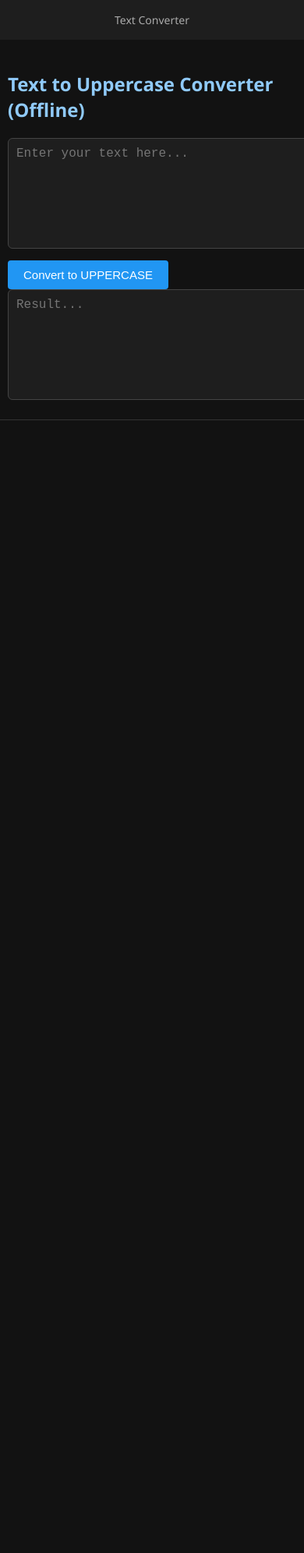
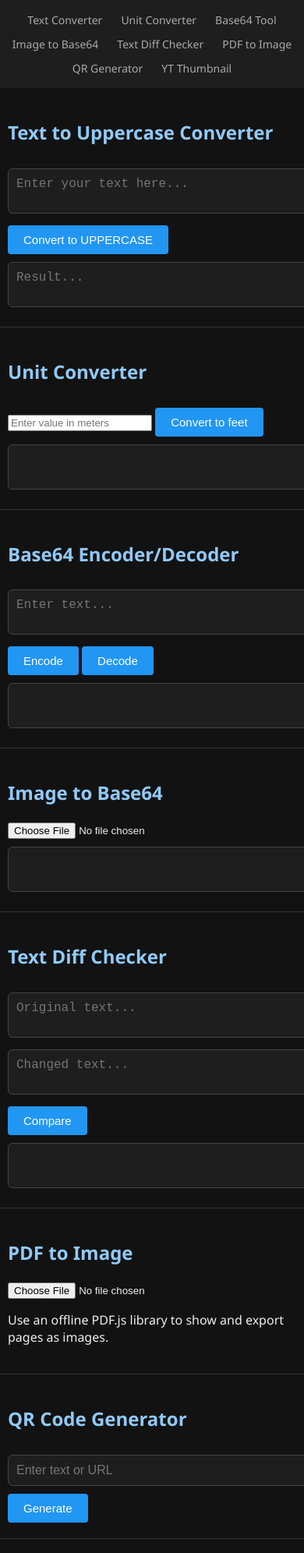
Before and after one commit to Crazyexpectations/freetoolsbox, a plain HTML site: page index.html in a window 390 px wide. Shown: the top 1992 px of the page at 78% size. Before the commit the page ends 844 px from the top, so only its background shows below. Drawn offline with Linux system fonts and the light colour scheme.

Commit message:
Update index.html

```diff
--- a/index.html
+++ b/index.html
@@ -20,7 +20,8 @@
     }
     nav {
       display: flex;
-      justify-content: space-around;
+      flex-wrap: wrap;
+      justify-content: center;
       padding: 10px 0;
       font-size: 14px;
     }
@@ -44,9 +45,8 @@
       max-width: 900px;
       margin: auto;
     }
-    textarea {
+    textarea, input[type="text"], input[type="url"] {
       width: 100%;
-      height: 120px;
       background: #1e1e1e;
       border: 1px solid #444;
       color: #eee;
@@ -54,6 +54,7 @@
       font-size: 16px;
       resize: vertical;
       border-radius: 6px;
+      margin-top: 10px;
     }
     button {
       margin-top: 10px;
@@ -68,11 +69,12 @@
     button:hover {
       background-color: #1976d2;
     }
+    img.preview {
+      margin-top: 10px;
+      max-width: 100%;
+      border-radius: 6px;
+    }
     @media screen and (max-width: 768px) {
-      nav {
-        flex-wrap: wrap;
-        justify-content: center;
-      }
       section {
         padding: 20px 10px;
       }
@@ -83,19 +85,73 @@
   <header>
     <nav>
       <a href="#textTool">Text Converter</a>
-      <!-- Add links for more offline tools -->
+      <a href="#unitConverter">Unit Converter</a>
+      <a href="#base64Tool">Base64 Tool</a>
+      <a href="#imageBase64">Image to Base64</a>
+      <a href="#textDiff">Text Diff Checker</a>
+      <a href="#pdfToImg">PDF to Image</a>
+      <a href="#qrGenerator">QR Generator</a>
+      <a href="#ytThumb">YT Thumbnail</a>
     </nav>
   </header>
 
   <div class="toolbox">
     <section id="textTool">
-      <h2>Text to Uppercase Converter (Offline)</h2>
+      <h2>Text to Uppercase Converter</h2>
       <textarea id="textInput" placeholder="Enter your text here..."></textarea>
       <button onclick="convertText()">Convert to UPPERCASE</button>
       <textarea id="textOutput" placeholder="Result..." readonly></textarea>
     </section>
 
-    <!-- Add more offline sections/tools below -->
+    <section id="unitConverter">
+      <h2>Unit Converter</h2>
+      <input type="number" id="unitInput" placeholder="Enter value in meters">
+      <button onclick="convertUnits()">Convert to feet</button>
+      <textarea id="unitOutput" readonly></textarea>
+    </section>
+
+    <section id="base64Tool">
+      <h2>Base64 Encoder/Decoder</h2>
+      <textarea id="b64input" placeholder="Enter text..."></textarea>
+      <button onclick="encodeB64()">Encode</button>
+      <button onclick="decodeB64()">Decode</button>
+      <textarea id="b64output" readonly></textarea>
+    </section>
+
+    <section id="imageBase64">
+      <h2>Image to Base64</h2>
+      <input type="file" accept="image/*" onchange="convertImageToBase64(event)">
+      <textarea id="imgB64Output" readonly></textarea>
+    </section>
+
+    <section id="textDiff">
+      <h2>Text Diff Checker</h2>
+      <textarea id="diff1" placeholder="Original text..."></textarea>
+      <textarea id="diff2" placeholder="Changed text..."></textarea>
+      <button onclick="checkDiff()">Compare</button>
+      <textarea id="diffOutput" readonly></textarea>
+    </section>
+
+    <section id="pdfToImg">
+      <h2>PDF to Image</h2>
+      <input type="file" id="pdfInput" accept="application/pdf">
+      <p>Use an offline PDF.js library to show and export pages as images.</p>
+    </section>
+
+    <section id="qrGenerator">
+      <h2>QR Code Generator</h2>
+      <input type="text" id="qrText" placeholder="Enter text or URL">
+      <button onclick="generateQR()">Generate</button>
+      <div id="qrOutput"></div>
+    </section>
+
+    <section id="ytThumb">
+      <h2>YouTube Thumbnail Downloader</h2>
+      <input type="text" id="ytUrl" placeholder="Enter YouTube video URL">
+      <button onclick="getYTThumbnail()">Get Thumbnail</button>
+      <img id="ytThumbPreview" class="preview" src="" alt="">
+      <a id="downloadThumb" download style="display:none; color:lightblue;">Download Thumbnail</a>
+    </section>
   </div>
 
   <script>
@@ -104,16 +160,66 @@
       document.getElementById("textOutput").value = input.toUpperCase();
     }
 
-    // Smooth scroll
+    function convertUnits() {
+      const val = parseFloat(document.getElementById("unitInput").value);
+      document.getElementById("unitOutput").value = `${val} meters = ${(val * 3.28084).toFixed(2)} feet`;
+    }
+
+    function encodeB64() {
+      const txt = document.getElementById("b64input").value;
+      document.getElementById("b64output").value = btoa(txt);
+    }
+
+    function decodeB64() {
+      const txt = document.getElementById("b64input").value;
+      try {
+        document.getElementById("b64output").value = atob(txt);
+      } catch (e) {
+        document.getElementById("b64output").value = "Invalid Base64!";
+      }
+    }
+
+    function convertImageToBase64(event) {
+      const file = event.target.files[0];
+      const reader = new FileReader();
+      reader.onload = function(e) {
+        document.getElementById("imgB64Output").value = e.target.result;
+      };
+      reader.readAsDataURL(file);
+    }
+
+    function checkDiff() {
+      const a = document.getElementById("diff1").value.split('\n');
+      const b = document.getElementById("diff2").value.split('\n');
+      const result = a.map((line, i) => line === b[i] ? line : `[-] ${line}\n[+] ${b[i]}`).join('\n');
+      document.getElementById("diffOutput").value = result;
+    }
+
+    function generateQR() {
+      const val = document.getElementById("qrText").value;
+      const url = `https://api.qrserver.com/v1/create-qr-code/?size=200x200&data=${encodeURIComponent(val)}`;
+      document.getElementById("qrOutput").innerHTML = `<img src="${url}" class="preview"><br><a href="${url}" download="qr.png">Download QR</a>`;
+    }
+
+    function getYTThumbnail() {
+      const url = document.getElementById("ytUrl").value;
+      const match = url.match(/(?:v=|\.be\/)([a-zA-Z0-9_-]{11})/);
+      if (match) {
+        const id = match[1];
+        const thumb = `https://img.youtube.com/vi/${id}/maxresdefault.jpg`;
+        document.getElementById("ytThumbPreview").src = thumb;
+        const link = document.getElementById("downloadThumb");
+        link.href = thumb;
+        link.style.display = 'inline';
+      }
+    }
+
     document.querySelectorAll('nav a').forEach(link => {
       link.addEventListener('click', function(e) {
         e.preventDefault();
         const id = this.getAttribute('href').substring(1);
         const section = document.getElementById(id);
-        window.scrollTo({
-          top: section.offsetTop - 40,
-          behavior: 'smooth'
-        });
+        window.scrollTo({ top: section.offsetTop - 40, behavior: 'smooth' });
       });
     });
   </script>
```
